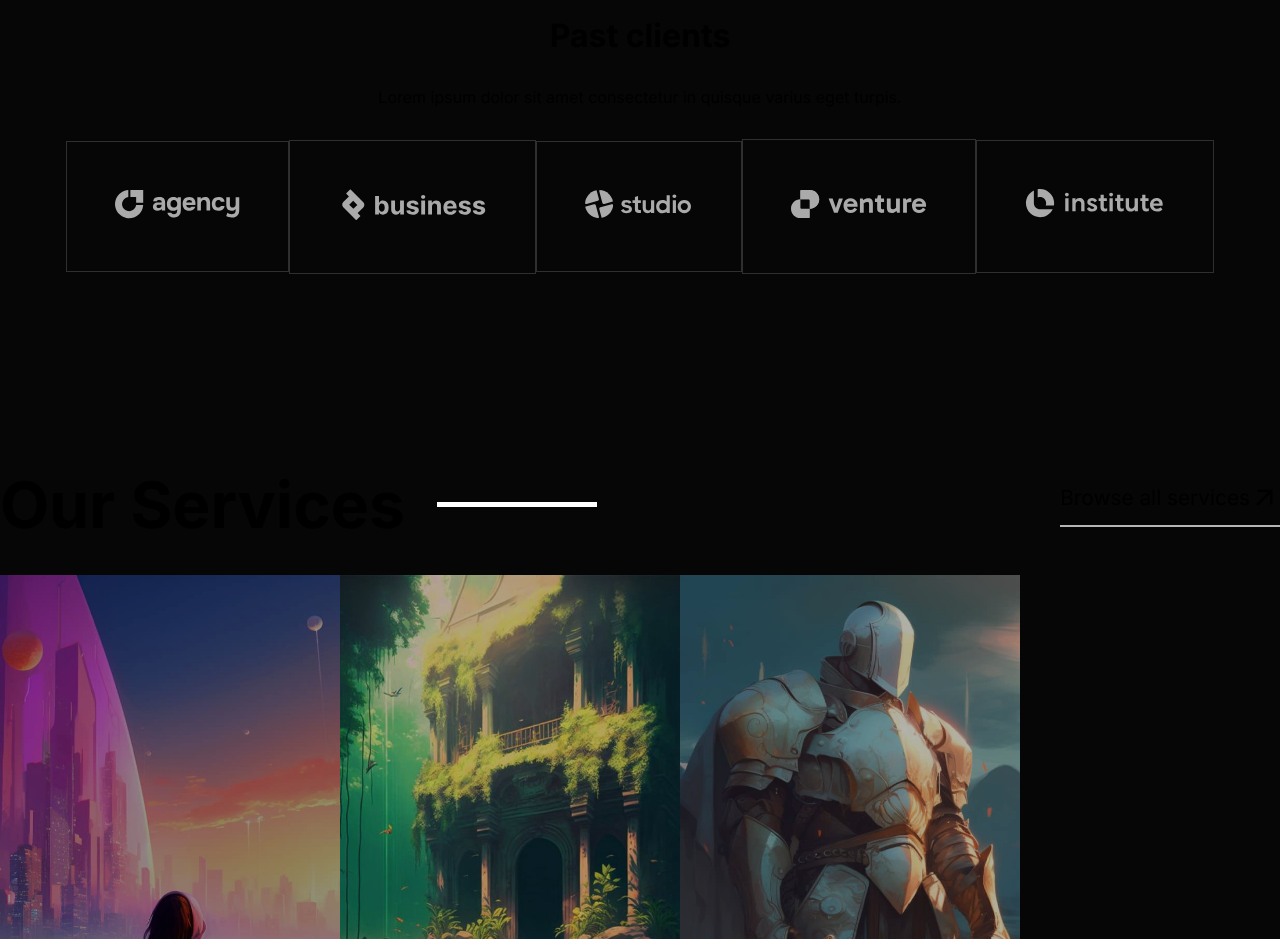
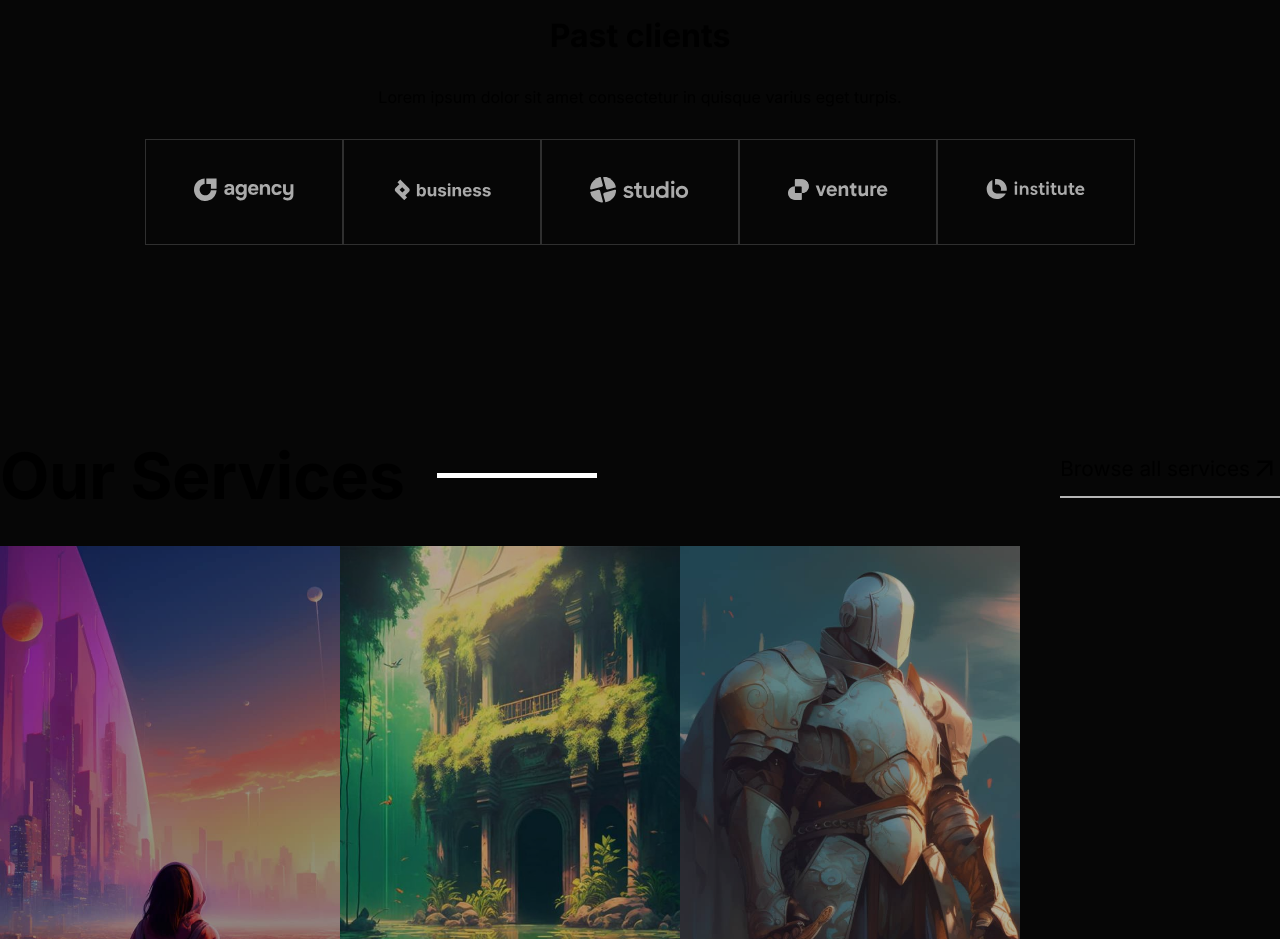
Before and after one commit to davecade/portfolio-artist, a Next.js app: page / in a window 1280 px wide. Shown: the part 880-1819 px from the top of the page. Built offline with nearby package versions, Linux system fonts and the light colour scheme.

Commit message:
fixed error and fixed client box

```diff
--- a/components/Sections/PastClients/ClientBox/ClientBox.scss
+++ b/components/Sections/PastClients/ClientBox/ClientBox.scss
@@ -5,6 +5,6 @@
 
 	.border {
 		border: 1px solid var(--border-grey);
-		padding: 3rem;
+		padding: 0 3rem;
 	}
 }
--- a/components/Sections/PastClients/ClientBox/index.tsx
+++ b/components/Sections/PastClients/ClientBox/index.tsx
@@ -15,7 +15,6 @@
 					src={image}
 					width={100}
 					height={100}
-					layout="responsive"
 				/>
 			</div>
 		</div>
--- a/hooks/useWindowWidth.tsx
+++ b/hooks/useWindowWidth.tsx
@@ -3,7 +3,7 @@
 import { useState, useEffect } from "react";
 
 const useWindowWidth = () => {
-	const [windowWidth, setWindowWidth] = useState(window.innerWidth);
+	const [windowWidth, setWindowWidth] = useState(0);
 
 	useEffect(() => {
 		const handleResize = () => setWindowWidth(window.innerWidth);
```
